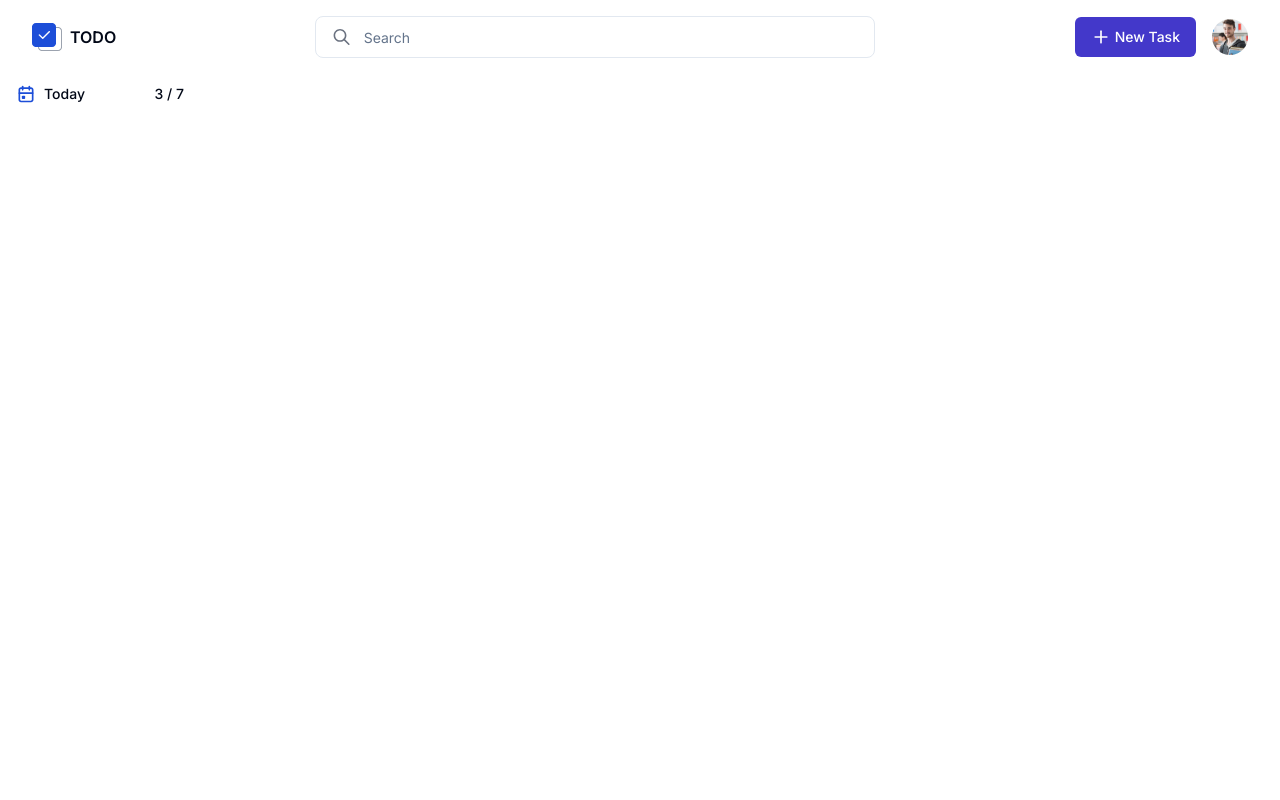
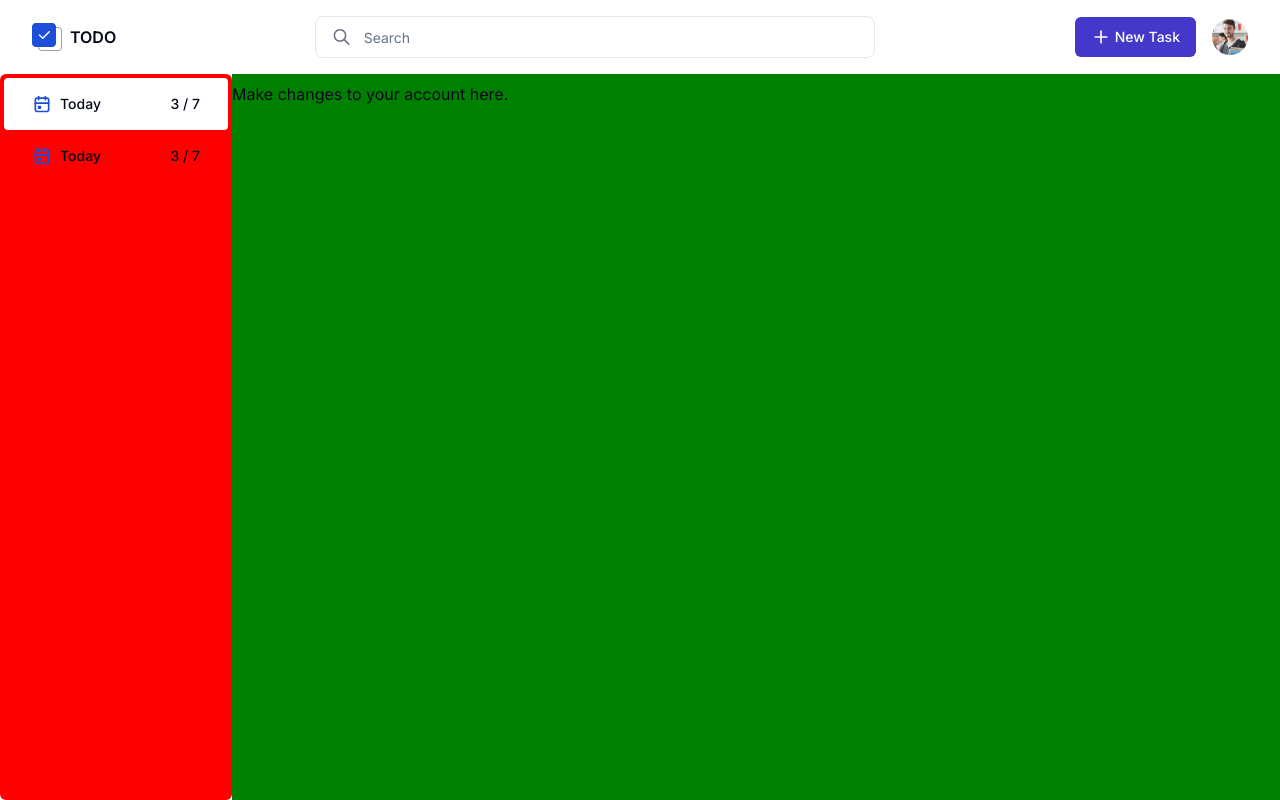
Before and after one commit to sunilkalikayi/my-todo-app, a Next.js app: page / in a window 1280 px wide. Built offline with nearby package versions, Linux system fonts and the light colour scheme.

Commit message:
feat: tabs layout is done

```diff
--- a/package.json
+++ b/package.json
@@ -10,6 +10,7 @@
   },
   "dependencies": {
     "@radix-ui/react-slot": "^1.0.2",
+    "@radix-ui/react-tabs": "^1.0.4",
     "class-variance-authority": "^0.7.0",
     "clsx": "^2.1.0",
     "lucide-react": "^0.367.0",
--- /dev/null
+++ b/src/components/ui/tabs.tsx
@@ -0,0 +1,50 @@
+import * as TabsPrimitive from "@radix-ui/react-tabs";
+import * as React from "react";
+
+import { cn } from "@/lib/utils";
+
+const Tabs = TabsPrimitive.Root;
+
+const TabsList = React.forwardRef<
+    React.ElementRef<typeof TabsPrimitive.List>,
+    React.ComponentPropsWithoutRef<typeof TabsPrimitive.List>
+>(({ className, ...props }, ref) => (
+    <TabsPrimitive.List
+        ref={ref}
+        className={cn("inline-flex items-start justify-start rounded-md  p-1 ", className)}
+        {...props}
+    />
+));
+TabsList.displayName = TabsPrimitive.List.displayName;
+
+const TabsTrigger = React.forwardRef<
+    React.ElementRef<typeof TabsPrimitive.Trigger>,
+    React.ComponentPropsWithoutRef<typeof TabsPrimitive.Trigger>
+>(({ className, ...props }, ref) => (
+    <TabsPrimitive.Trigger
+        ref={ref}
+        className={cn(
+            "inline-flex items-center justify-center whitespace-nowrap rounded-sm px-3 py-1.5 text-sm font-medium ring-offset-background transition-all focus-visible:outline-none focus-visible:ring-2 focus-visible:ring-ring focus-visible:ring-offset-2 disabled:pointer-events-none disabled:opacity-50 data-[state=active]:bg-background data-[state=active]:text-foreground data-[state=active]:shadow-sm",
+            className
+        )}
+        {...props}
+    />
+));
+TabsTrigger.displayName = TabsPrimitive.Trigger.displayName;
+
+const TabsContent = React.forwardRef<
+    React.ElementRef<typeof TabsPrimitive.Content>,
+    React.ComponentPropsWithoutRef<typeof TabsPrimitive.Content>
+>(({ className, ...props }, ref) => (
+    <TabsPrimitive.Content
+        ref={ref}
+        className={cn(
+            "mt-2 ring-offset-background focus-visible:outline-none focus-visible:ring-2 focus-visible:ring-ring focus-visible:ring-offset-2",
+            className
+        )}
+        {...props}
+    />
+));
+TabsContent.displayName = TabsPrimitive.Content.displayName;
+
+export { Tabs, TabsContent, TabsList, TabsTrigger };
--- a/src/pages/index.tsx
+++ b/src/pages/index.tsx
@@ -1,5 +1,6 @@
 import Navbar from "@/components/Navbar";
 import SidebarItem from "@/components/SidebarItem";
+import { Tabs, TabsContent, TabsList, TabsTrigger } from "@/components/ui/tabs";
 import { Inter } from "next/font/google";
 import CalendarIcon from "../../public/icons/CalendarIcon";
 
@@ -7,14 +8,26 @@
 
 export default function Home() {
     return (
-        <main className={`min-h-screen  ${inter.className}`}>
+        <main className={`${inter.className} min-h-screen flex flex-col`}>
             {/* Nav bar */}
             <Navbar />
-            {/* side bar */}
-            <div>
-                <SidebarItem icon={<CalendarIcon />} text={"Today"} count={"3 / 7"} />
-            </div>
             {/* body */}
+            <Tabs defaultValue="account" className=" flex-1 flex flex-row">
+                {/* side bar */}
+                <TabsList className="flex-col bg-[red] max-w-72">
+                    <TabsTrigger value="account">
+                        <SidebarItem icon={<CalendarIcon />} text={"Today"} count={"3 / 7"} />
+                    </TabsTrigger>
+                    <TabsTrigger value="password">
+                        <SidebarItem icon={<CalendarIcon />} text={"Today"} count={"3 / 7"} />
+                    </TabsTrigger>
+                </TabsList>
+                {/* Tab pannel */}
+                <div className="bg-[green] flex-1">
+                    <TabsContent value="account">Make changes to your account here.</TabsContent>
+                    <TabsContent value="password">Change your password here.</TabsContent>
+                </div>
+            </Tabs>
         </main>
     );
 }
```
Also changed, not shown: 2 other files (tests, documents, lock files or other folders).
